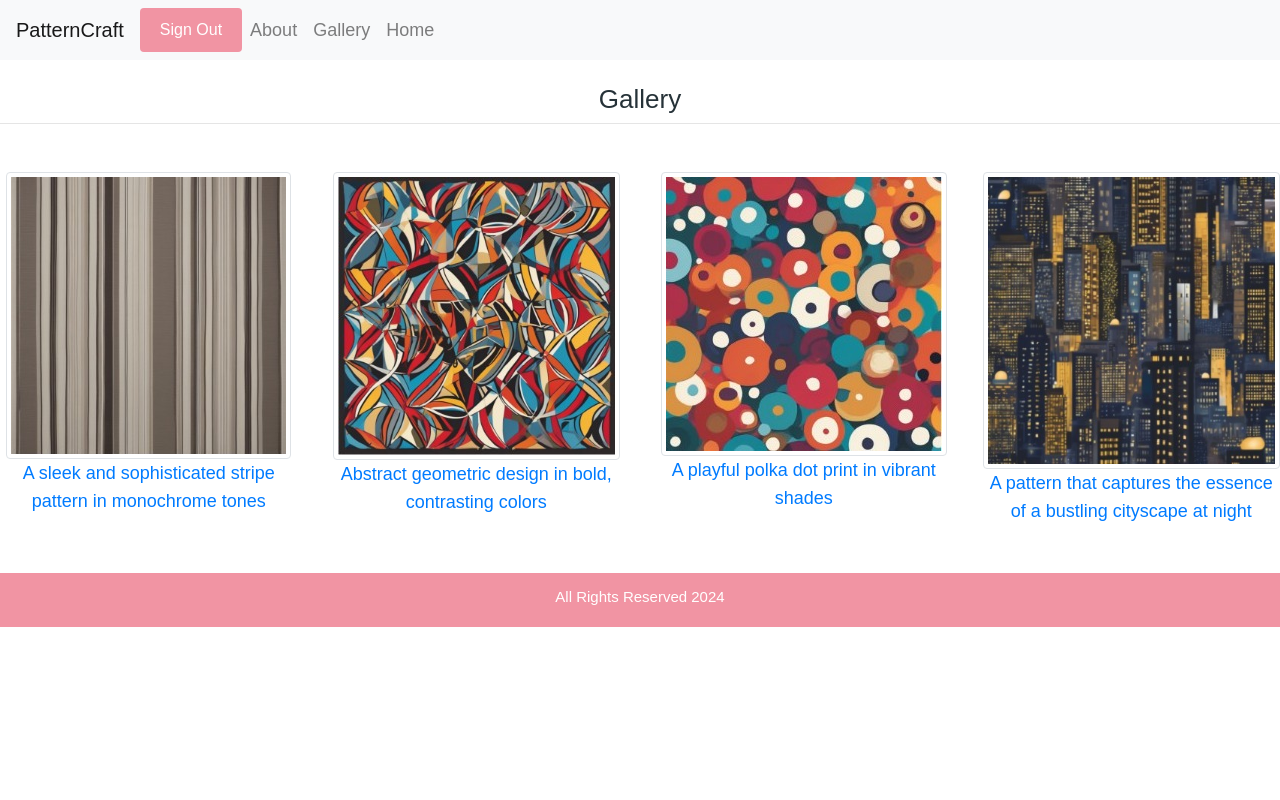
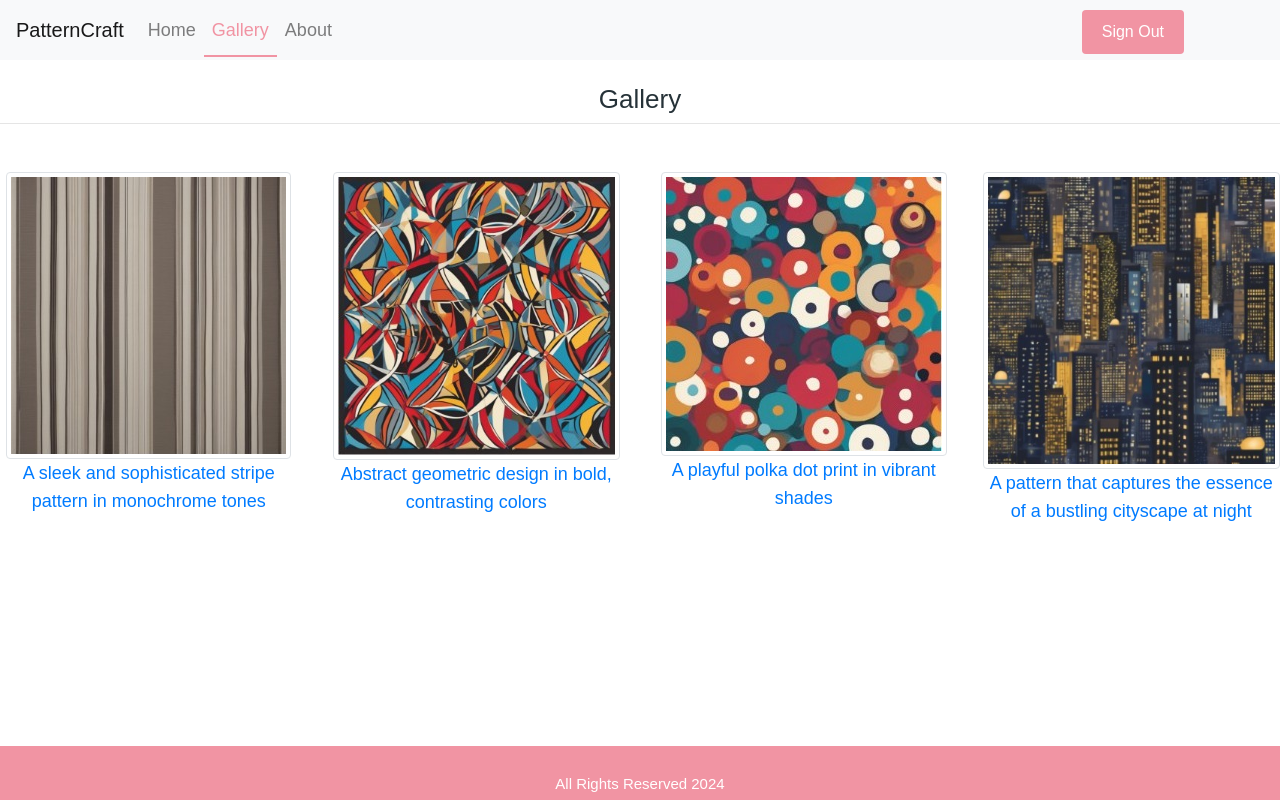
Before and after one commit to fareehanoman/Pattern_Craft, a Flask app: page /gallery.html in a window 1280 px wide. Run offline with Flask 3, Linux system fonts and the light colour scheme; some libraries are stand-ins or nearby versions.

Commit message:
navbar and footer changes

```diff
--- a/app.py
+++ b/app.py
@@ -50,7 +50,7 @@ def gallery():
 def about():
   return render_template('about.html')
 
-@app.route('/index2.html/')
+@app.route('/index2.html')
 def index2():
   return render_template('index2.html')
 
--- a/static/css/styles.css
+++ b/static/css/styles.css
@@ -1,4 +1,5 @@
 :root {
+  --pink: rgb(241, 148, 163);
   --black: #000000;
   --almost-black: #263238;
   --white: #ffffff;
@@ -26,6 +46,8 @@ html, body {
   width: 100%;
   height: 100%;
   overflow-x: hidden; /* Prevent horizontal scrolling */
+  display: flex;
+  flex-direction: column;
 }
 
 body {
@@ -212,6 +261,18 @@ input[type=submit] {
   padding: 10px 20px;
 }
 
+.signout-btn {
+  position: absolute;
+  top: 10px;
+  right: 6rem;
+  background-color: rgb(241, 148, 163);
+  color: white;
+  border: none;
+  cursor: pointer;
+  padding: 10px 20px;
+  z-index: 1000; /* Ensure it's on top of other elements */
+}
+
 .motivation-section {
   padding: 50px 0;
   text-align: center;
@@ -223,11 +284,10 @@ input[type=submit] {
   height: 3em;
   background-color: rgb(241, 148, 163);
   width: 100%;
-  position: relative;
+  margin-top: auto; /* Ensures footer is pushed to the bottom */
 }
 
 .footer p {
   color: white;
   font-size: 15px;
-  padding: 10px;
 }
--- a/templates/base.html
+++ b/templates/base.html
@@ -8,6 +8,9 @@
   <link rel="stylesheet" href="{{ url_for('static', filename='css/styles.css') }}">
 </head>
 <body>
+
+  <!-- Sign Out Button -->
+  <a href="/user/signout" class="btn btn-secondary signout-btn">Sign Out</a>
 
   <!-- Navigation Bar -->
   {% block navbar %}
@@ -20,17 +23,14 @@
 
     <div class="collapse navbar-collapse" id="navbarSupportedContent">
       <ul class="navbar-nav mr-auto">
-        <li>
-          <a href="/user/signout" class="btn btn-secondary">Sign Out</a>
+        <li class="nav-item">
+          <a class="nav-link {% if request.endpoint == 'index2' %}active{% endif %}" href="{{ url_for('index2') }}">Home</a>
         </li>
         <li class="nav-item">
-          <a class="nav-link" href="{{ url_for('about') }}">About</a>
+          <a class="nav-link {% if request.endpoint == 'gallery' %}active{% endif %}" href="{{ url_for('gallery') }}">Gallery</a>
         </li>
         <li class="nav-item">
-          <a class="nav-link" href="{{ url_for('gallery') }}">Gallery</a>
-        </li>
-        <li class="nav-item">
-          <a class="nav-link" href="{{ url_for('index2') }}">Home</a>
+          <a class="nav-link {% if request.endpoint == 'about' %}active{% endif %}" href="{{ url_for('about') }}">About</a>
         </li>
       </ul>
     </div>
@@ -38,8 +38,7 @@
   {% endblock %}
 
   <!-- Page Content -->
-
-    {% block content %}{% endblock %}
+  {% block content %}{% endblock %}
 
   <!-- Footer -->
   <footer class="footer">
```
Also changed, not shown: other parts of static/css/styles.css (+53 -7 lines).
